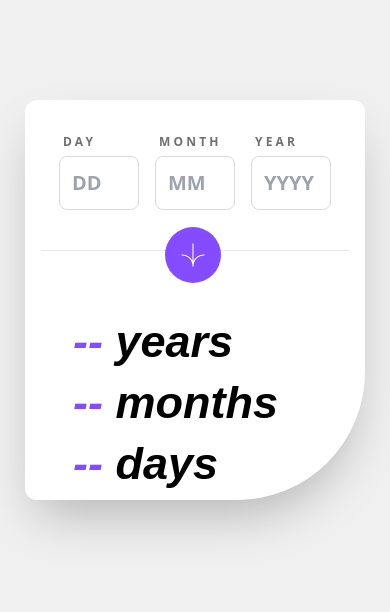
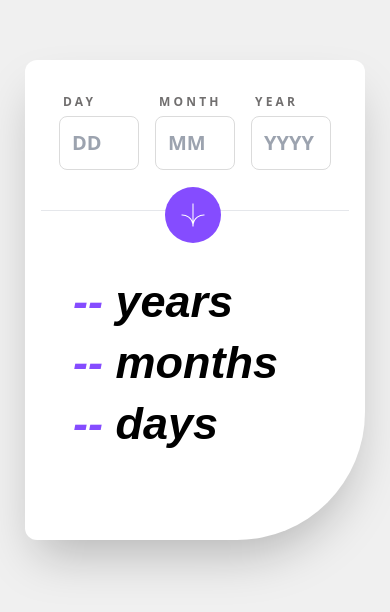
Before and after one commit to EdebaliErman/frontend-mentor-21, a React (Create React App) app: page / in a window 390 px wide. Shown: the part 122-734 px from the top of the page. Built offline with nearby package versions, Linux system fonts and the light colour scheme.

Commit message:
Md:Card'ın yüksekliğini yeniden ayarladım

```diff
--- a/src/Style/Card.css
+++ b/src/Style/Card.css
@@ -2,7 +2,7 @@
 
 @layer components {
     .Card {
-        @apply shadow-2xl p-9 py-32 px-16 bg-White font-popins flex justify-start items-start flex-col rounded-xl w-[52rem] rounded-br-[15rem] md:p-4 md:justify-start md:items-start md:w-[340px] md:h-[400px] md:rounded-br-[8rem]
+        @apply shadow-2xl p-9 py-32 px-16 bg-White font-popins flex justify-start items-start flex-col rounded-xl w-[52rem] rounded-br-[15rem] md:p-4 md:justify-start md:items-start md:w-[340px] md:h-[480px] md:rounded-br-[8rem]
     }
 
     .Card form {
```
